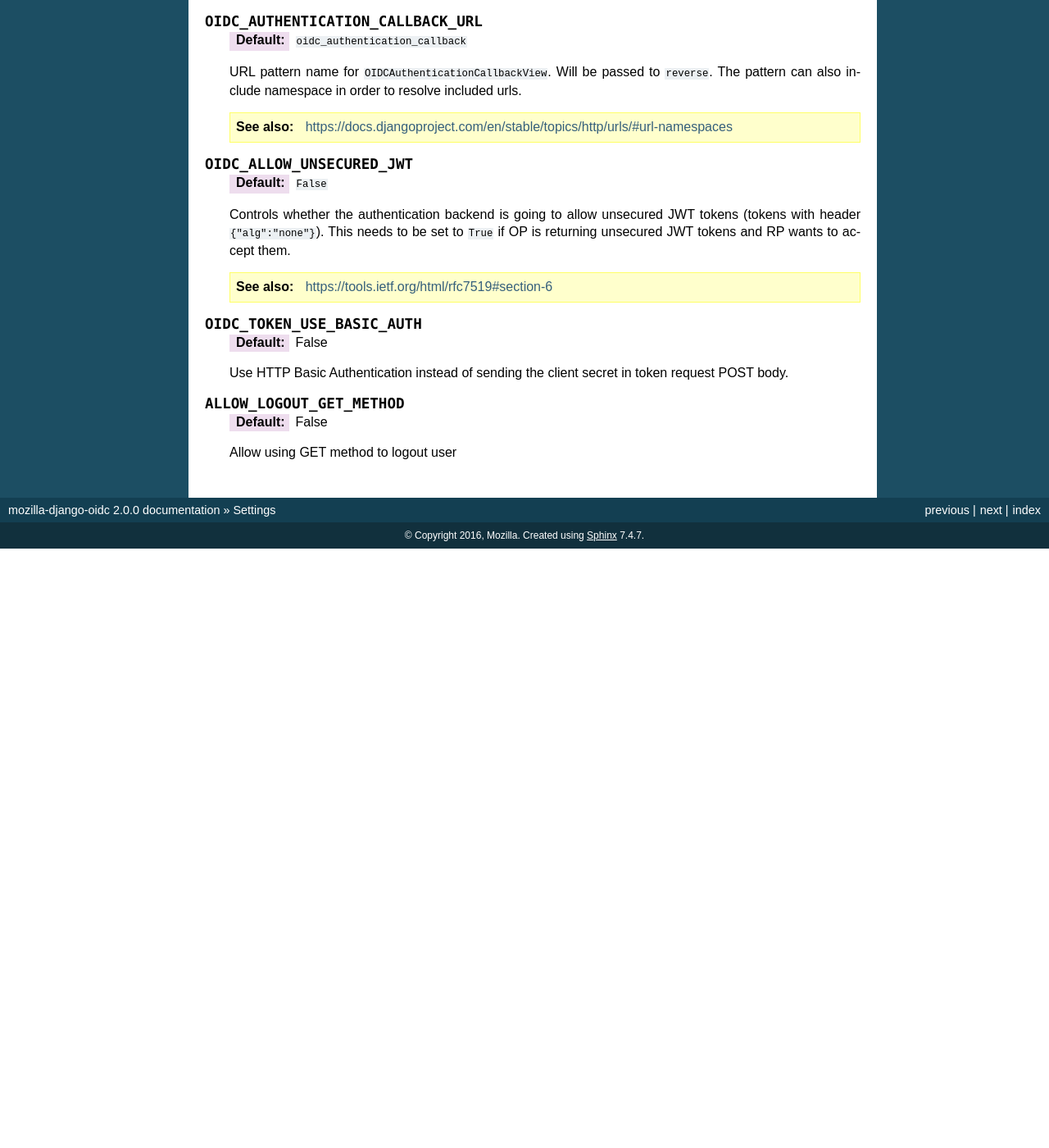
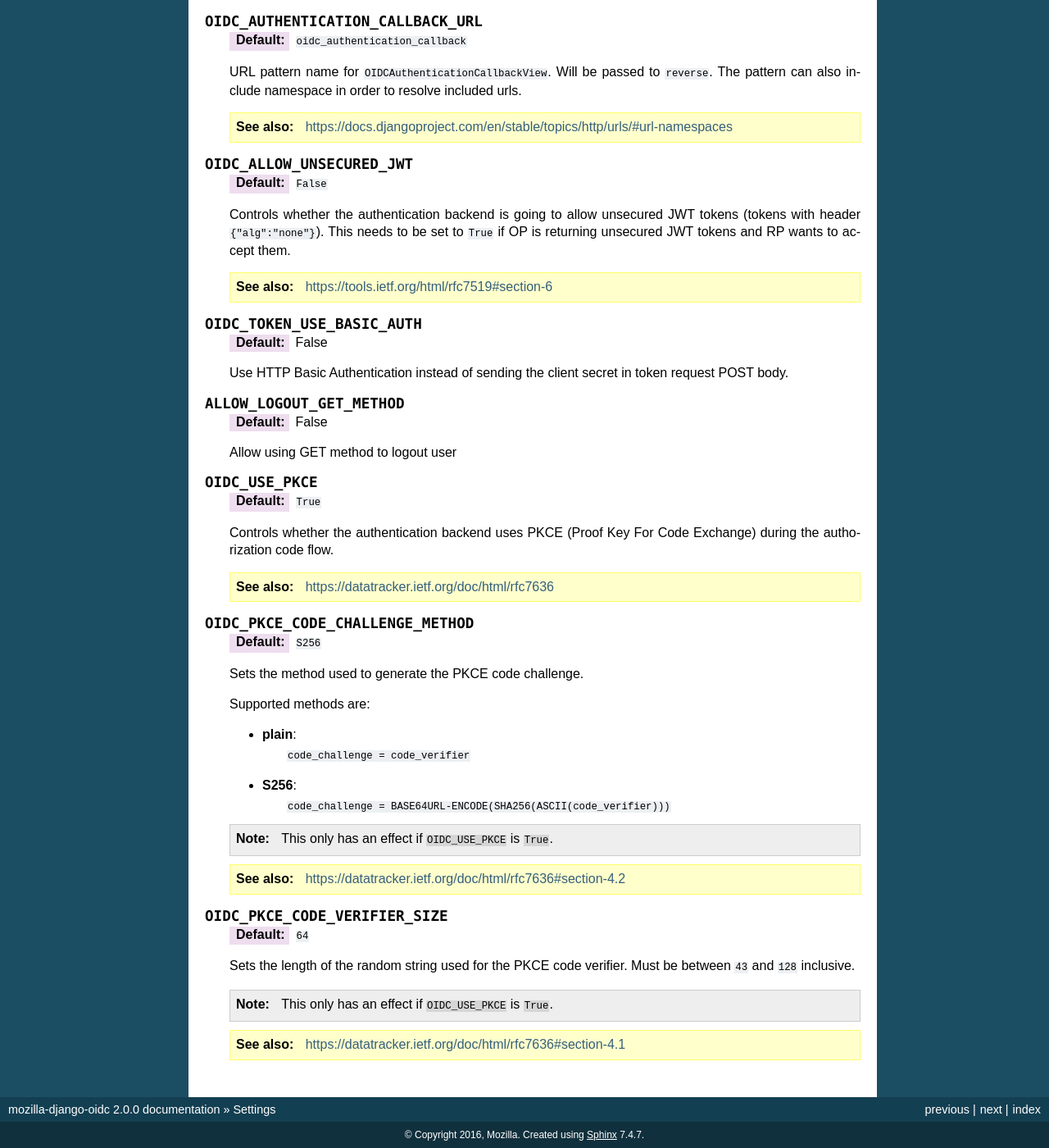
Before and after one commit to mozilla/mozilla-django-oidc, a Sphinx documentation site: the page built from docs/settings.rst, in a window 1280 px wide and 1400 px high, scrolled down 3696 px. Shown: the whole window at 82% size. Built offline with Sphinx 7.4.7, drawn with Linux system fonts in a browser that asks for light colours; pages that are not in the unit, such as notebooks, are missing from menus; before the commit the page ends 4365 px from its top, so only the background shows below that; some of the changed text lies outside the part shown.

Commit message:
Update documentation

```diff
--- a/HISTORY.rst
+++ b/HISTORY.rst
@@ -2,6 +2,12 @@
 
 History
 -------
+
+2.1.0 (2021-12-28)
+==================
+
+* Added PKCE support in the authorization code flow.
+
 
 2.0.0 (2021-07-27)
 ==================
--- a/docs/settings.rst
+++ b/docs/settings.rst
@@ -263,3 +263,49 @@ of ``mozilla-django-oidc``.
    :default: False
 
    Allow using GET method to logout user
+
+.. py:attribute:: OIDC_USE_PKCE
+
+   :default: ``True``
+
+   Controls whether the authentication backend uses PKCE (Proof Key For Code Exchange) during the authorization code flow.
+
+   .. seealso::
+
+      https://datatracker.ietf.org/doc/html/rfc7636
+
+.. py:attribute:: OIDC_PKCE_CODE_CHALLENGE_METHOD
+
+   :default: ``S256``
+
+   Sets the method used to generate the PKCE code challenge.
+
+   Supported methods are:
+
+   * **plain**:
+      ``code_challenge = code_verifier``
+
+   * **S256**:
+      ``code_challenge = BASE64URL-ENCODE(SHA256(ASCII(code_verifier)))``
+
+   .. note::
+
+      This only has an effect if ``OIDC_USE_PKCE`` is ``True``.
+
+   .. seealso::
+
+      https://datatracker.ietf.org/doc/html/rfc7636#section-4.2
+
+.. py:attribute:: OIDC_PKCE_CODE_VERIFIER_SIZE
+
+   :default: ``64``
+
+   Sets the length of the random string used for the PKCE code verifier.  Must be between ``43`` and ``128`` inclusive.
+
+   .. note::
+
+      This only has an effect if ``OIDC_USE_PKCE`` is ``True``.
+
+   .. seealso::
+
+      https://datatracker.ietf.org/doc/html/rfc7636#section-4.1
```
